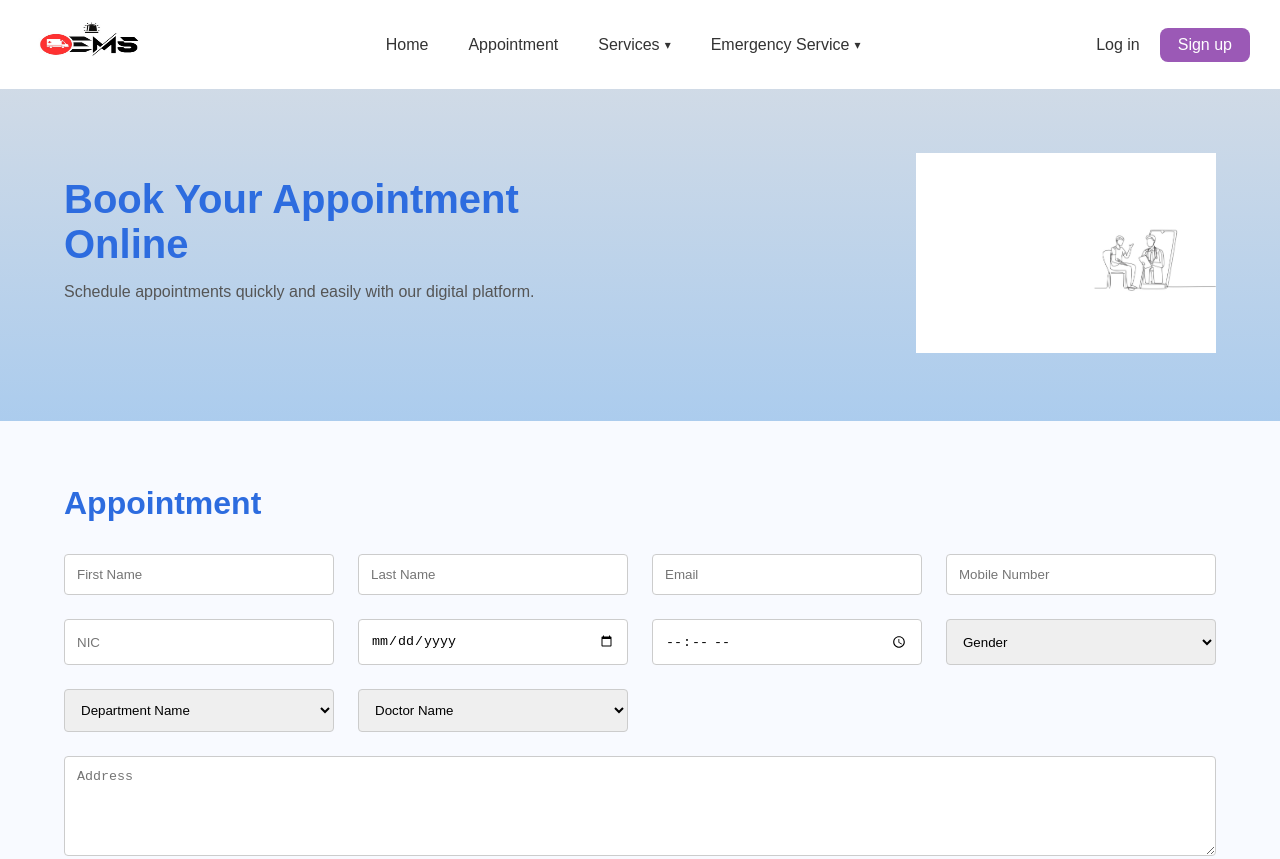
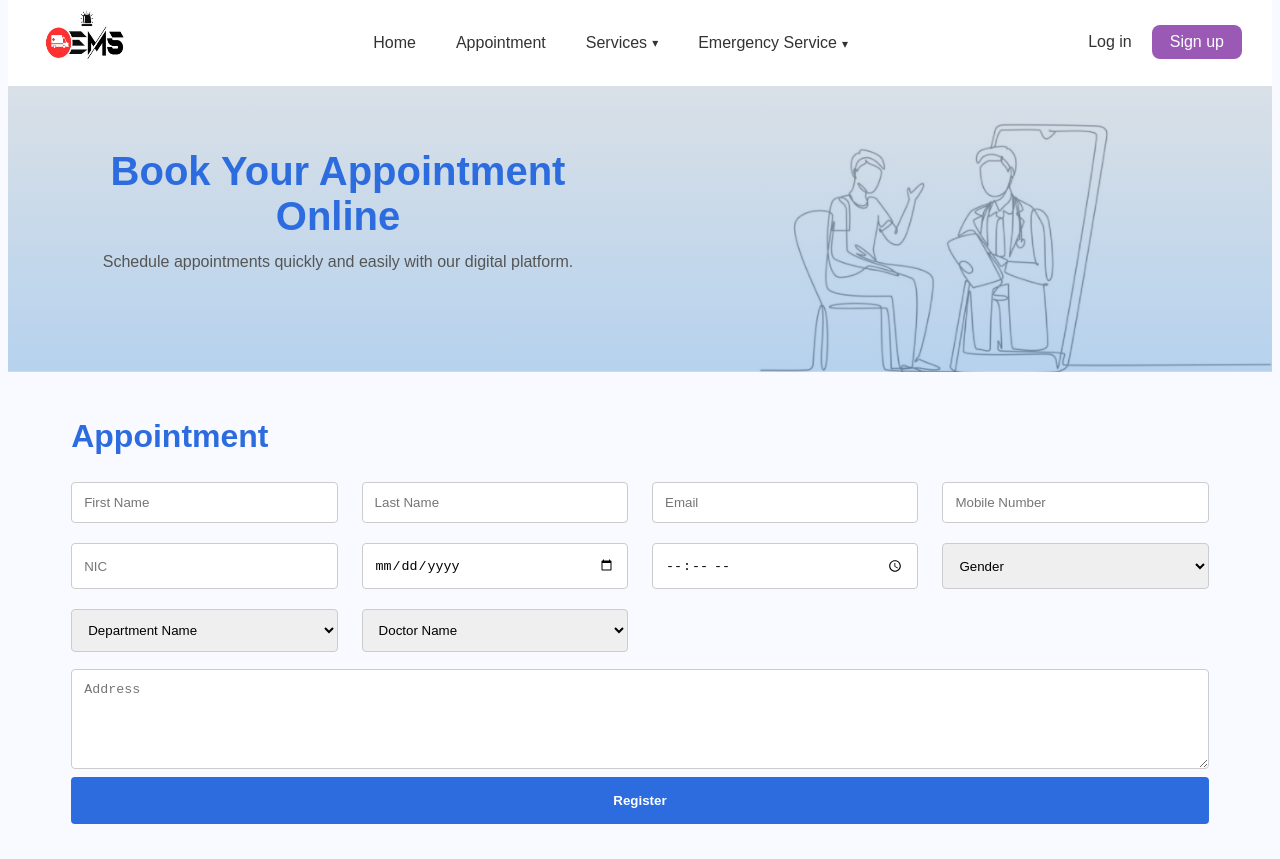
Before and after one commit to arafat11223/online-emergency-medical-services, a plain HTML site: page apointment.html in a window 1280 px wide. Shown: the top 859 px of the page. Drawn offline with Linux system fonts and the light colour scheme.

Commit message:
rafewch4

```diff
--- a/apointment.html
+++ b/apointment.html
@@ -50,9 +50,6 @@
     <div class="hero-text">
       <h1>Book Your Appointment Online</h1>
       <p>Schedule appointments quickly and easily with our digital platform.</p>
-    </div>
-    <div class="hero-img">
-      <img src="images/appointBgm.jpg" alt="Appointment illustration" />
     </div>
   </section>
 
--- a/css/style.css
+++ b/css/style.css
@@ -1,7 +1,8 @@
 * {
-  margin: 0;
+  margin-top: -0.4%;
   padding: 0;
   box-sizing: border-box;
+  margin-bottom: -1%;
 }
 
 body {
@@ -21,8 +22,8 @@ body {
 }
 
 .logo img {
-  height: 55px;
-  width: 120px;
+  height: 80px;
+  width: 95px;
 }
 
 .nav-links {
@@ -161,7 +162,7 @@ body {
   background-size: cover;
   background-position: center;
   background-repeat: no-repeat;
-  padding: 50px;
+  padding: 80px;
   color: rgb(0, 0, 0);
 }
 
@@ -240,16 +241,15 @@ body {
 }
 /* HERO SECTION */
 .heroo {
-  display: flex;
-  flex-wrap: wrap;
-  align-items: center;
-  justify-content: space-between;
-  padding: 4rem 5%;
-  background: #e5f0ff;
+  background: linear-gradient(to bottom right, #4d83db, #dceeff);
+  padding: 60px 20px;
+  text-align: center;
   background-image: linear-gradient(rgba(194, 204, 214, 0.6), rgba(133, 180, 226, 0.6)),url('appointBgm.jpg');
   background-size: cover;
-  background-position: right;
+  background-position: center;
   background-repeat: no-repeat;
+  padding: 80px;
+  color: rgb(0, 0, 0);
 }
 
 .hero-text {
```
Also changed, not shown: css/appointBgm.jpg (renamed from images/appointBgm.jpg), 1 other file.
